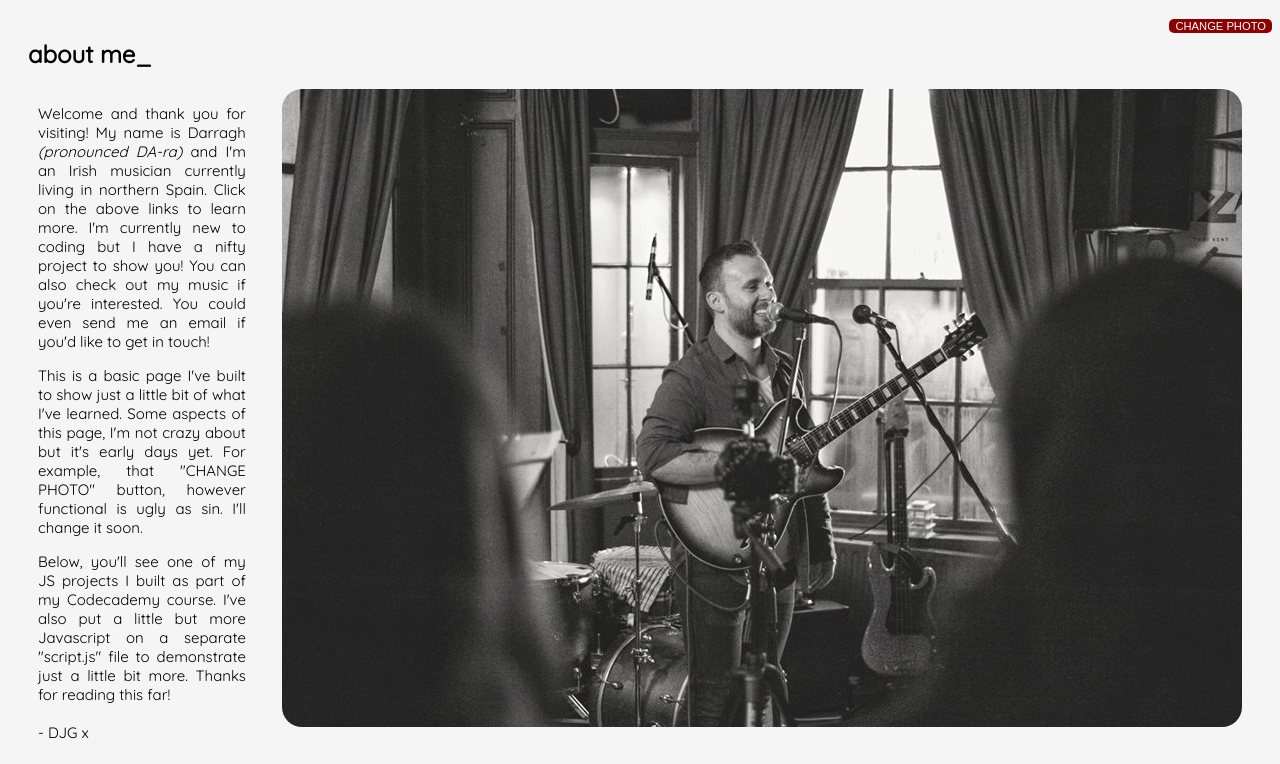
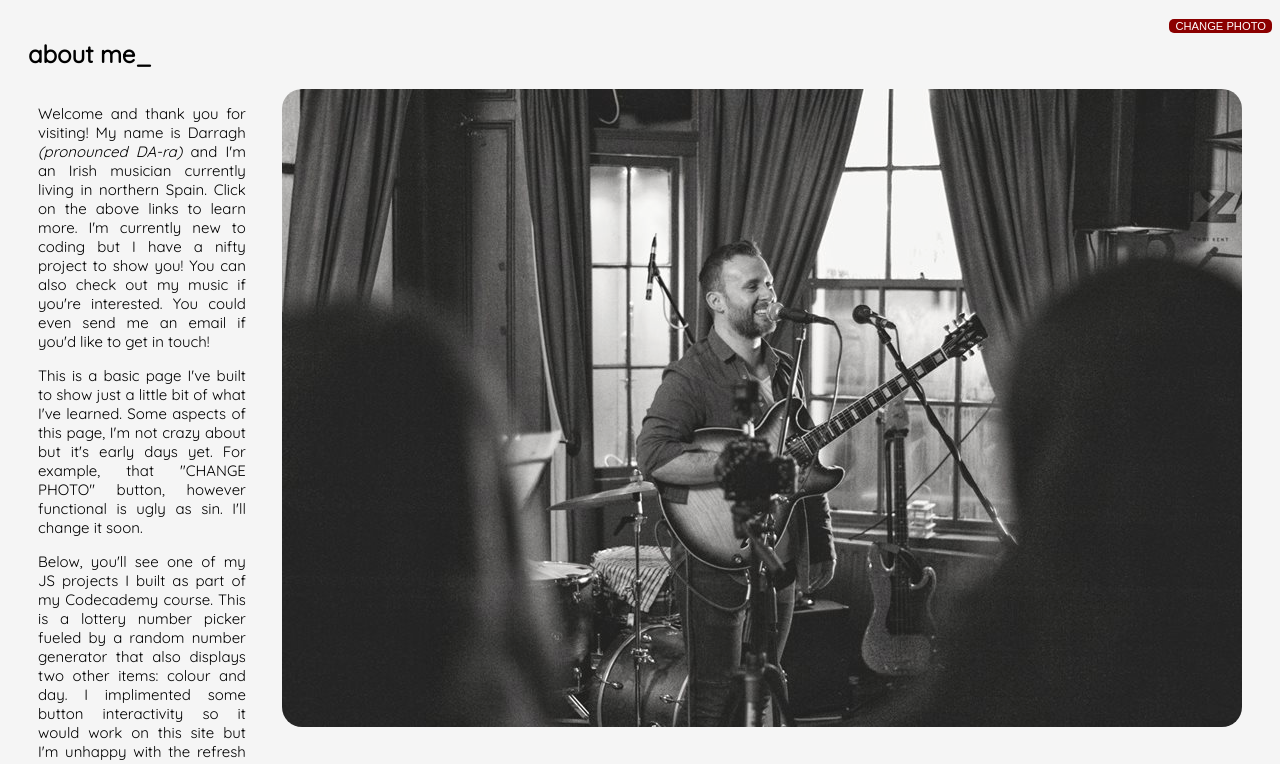
Before and after one commit to d-glennon/landingpage, a plain HTML site: page index.html in a window 1280 px wide. Shown: the part 150-914 px from the top of the page. Drawn offline with Linux system fonts and the light colour scheme.

Commit message:
some text changes, updated writeup

```diff
--- a/index.html
+++ b/index.html
@@ -38,7 +38,11 @@
                 "CHANGE PHOTO" button, however functional is ugly as sin. I'll change it soon.
             </p>
             <p> Below, you'll see one of my JS projects I built as part of my Codecademy course.
-                I've also put a little but more Javascript on a separate "script.js" file to demonstrate
+                This is a lottery number picker fueled by a random number generator that also displays
+                two other items: colour and day. I implimented some button interactivity so it would work on this
+                site but I'm unhappy with the refresh code. At the moment, the button refreshes the whole page, not
+                just the generator's results. I will work on this in the future.
+                I've also put some Javascript on a separate "script.js" file to demonstrate
                 just a little bit more. Thanks for reading this far!</br></br> - DJG x
             </p>
 
```
